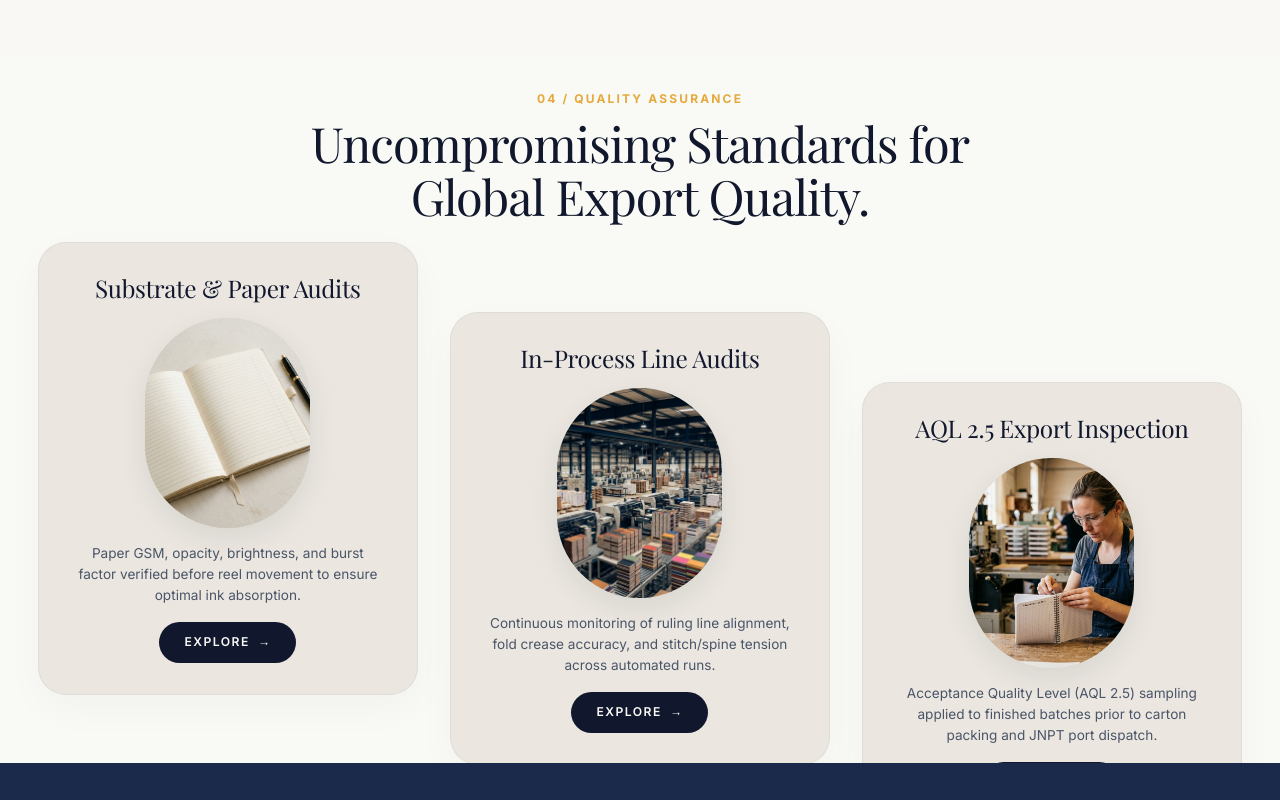
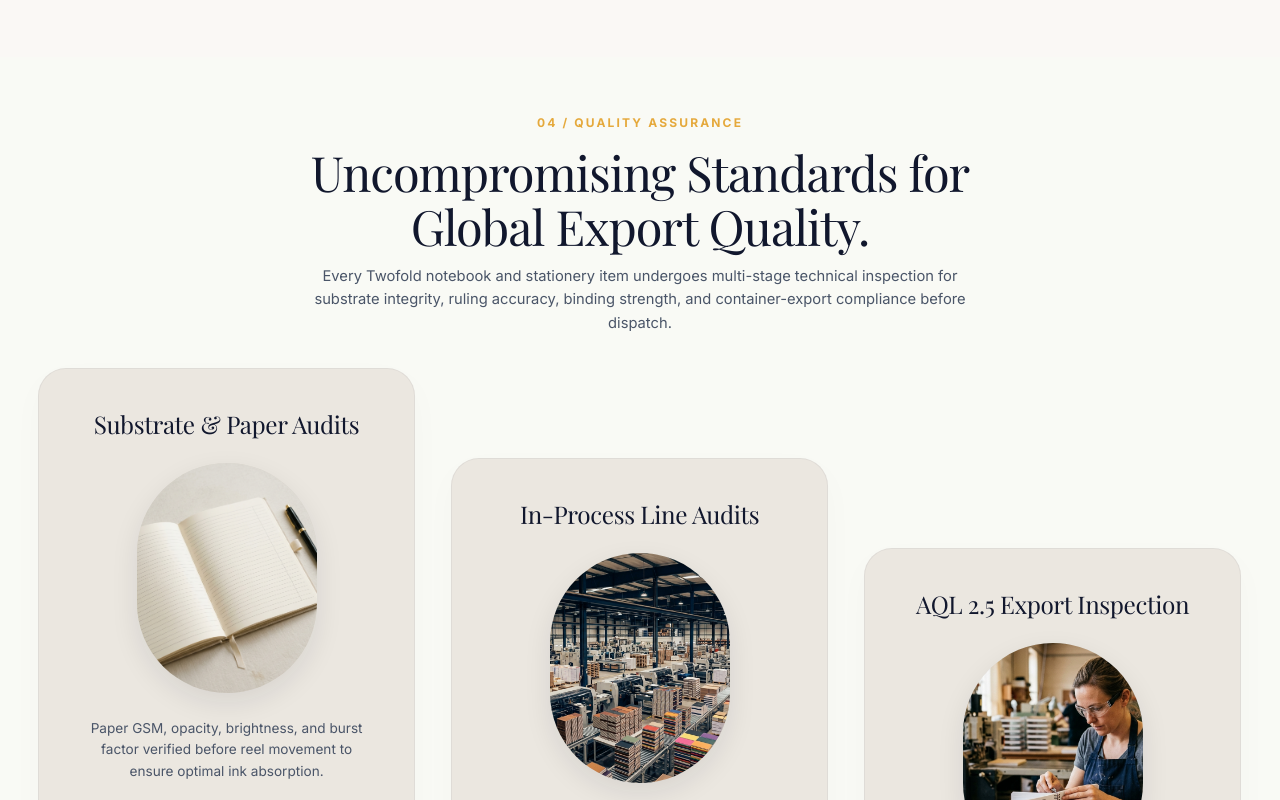
Before and after one commit to SujalSawardekar/twofoldd, a Next.js app: page / in a window 1280 px wide. Shown: the part 7460-8260 px from the top of the page. Built offline with nearby package versions, Linux system fonts and the light colour scheme; a web font is replaced by a local one.

Commit message:
fix: implement exact &Fold Webflow pinned scrubbed scroll animation sequence

```diff
--- a/src/components/home/QualityAssurance.js
+++ b/src/components/home/QualityAssurance.js
@@ -49,52 +49,65 @@
     const isDesktop = window.innerWidth > 840;
 
     if (isDesktop) {
-      // ── ULTRA-SMOOTH UPWARD CARD ALIGNMENT (NO PINNING, ZERO TOP VOID) ──
-      // Card 01 starts at top (y: 0).
-      // Card 02 glides UPWARD smoothly from 70px -> 0.
-      // Card 03 glides UPWARD smoothly from 140px -> 0.
-      // End state: All 3 cards align at the exact SAME top position (y: 0) smoothly!
+      // ── PINNED SCROLL TIMELINE MATCHING &FOLD WEBFLOW REFERENCE ──
+      // Stage 1 (Screenshot 1): Header visible, Card 1 top (y:0), Card 2 mid (y:90px), Card 3 low (y:180px)
+      // Stage 2 (Screenshot 2): Header shifts UPWARD off-screen as scroll begins
+      // Stage 3 (Screenshot 3): Card 2 moves UPWARD from 90px -> 0px to align with Card 1
+      // Stage 4 (Screenshot 4): Card 3 moves UPWARD from 180px -> 0px to align with Card 1 & 2
+      // Unpins cleanly once all 3 cards are aligned side-by-side at y: 0
+
       const tl = gsap.timeline({
         scrollTrigger: {
           trigger: sectionRef.current,
-          start: 'top 60%',
-          toggleActions: 'play none none reverse',
+          start: 'top top',
+          end: '+=230%',
+          pin: true,
+          scrub: 1,
+          anticipatePin: 1,
+          invalidateOnRefresh: true,
         },
       });
 
-      // Header entrance
+      // Step 1: Move Header UPWARD off-screen as scroll begins (Screenshot 2)
       if (headerRef.current) {
-        tl.fromTo(
-          headerRef.current.children,
-          { y: 20, opacity: 0 },
-          { y: 0, opacity: 1, duration: 0.8, stagger: 0.1, ease: 'power2.out' },
+        tl.to(
+          headerRef.current,
+          {
+            y: -140,
+            opacity: 0,
+            ease: 'none',
+            duration: 1.2,
+          },
           0
         );
       }
 
-      // Card 01 entrance fade
+      // Step 2: Card 02 moves UPWARD from 90px -> 0px (Screenshot 2 -> Screenshot 3)
       tl.fromTo(
-        cards[0],
-        { opacity: 0.5 },
-        { opacity: 1, duration: 0.6, ease: 'power2.out' },
-        0.1
+        cards[1],
+        { y: 90 },
+        {
+          y: 0,
+          ease: 'none',
+          duration: 1.4,
+        },
+        0.3
       );
 
-      // Card 02 glides UPWARD from 70px to 0
+      // Step 3: Card 03 moves UPWARD from 180px -> 0px (Screenshot 3 -> Screenshot 4)
       tl.fromTo(
-        cards[1],
-        { y: 70, opacity: 0.5 },
-        { y: 0, opacity: 1, duration: 1.0, ease: 'power2.out' },
-        0.2
+        cards[2],
+        { y: 180 },
+        {
+          y: 0,
+          ease: 'none',
+          duration: 1.4,
+        },
+        1.5
       );
 
-      // Card 03 glides UPWARD from 140px to 0
-      tl.fromTo(
-        cards[2],
-        { y: 140, opacity: 0.5 },
-        { y: 0, opacity: 1, duration: 1.15, ease: 'power2.out' },
-        0.35
-      );
+      // Step 4: Dwell hold so user sees all 3 cards aligned side-by-side before unpinning
+      tl.to({}, { duration: 0.5 });
     }
   }, { scope: sectionRef });
 
@@ -102,7 +115,7 @@
     <section className={styles.section} ref={sectionRef} id="quality-assurance">
       <div className={styles.inner}>
 
-        {/* ── COMPACT HEADER (Zero Empty Gap) ── */}
+        {/* ── HEADER (Shifts UPWARD off-screen on scroll) ── */}
         <div className={styles.header} ref={headerRef}>
           <span className={styles.eyebrow}>04 / QUALITY ASSURANCE</span>
 
@@ -111,6 +124,10 @@
             <span className={styles.headlineRow}>Uncompromising Standards for</span>
             <span className={styles.headlineRow}>Global Export Quality.</span>
           </h2>
+
+          <p className={styles.description}>
+            Every Twofold notebook and stationery item undergoes multi-stage technical inspection for substrate integrity, ruling accuracy, binding strength, and container-export compliance before dispatch.
+          </p>
         </div>
 
         {/* ── 3-COLUMN STAGGERED EDITORIAL CARDS ── */}
--- a/src/components/home/QualityAssurance.module.css
+++ b/src/components/home/QualityAssurance.module.css
@@ -1,21 +1,27 @@
 /* ═══════════════════════════════════════════════════════════════
    TWOFOLD — 04 / QUALITY ASSURANCE
-   Clean Compact Layout & Full Card Visibility:
-   - Compact header (Eyebrow + 2-Line Headline) for ZERO top void.
-   - Expanded container width (max-width: 1720px) filling left & right margins.
-   - 100% of Card 01, Card 02, and Card 03 (Title, Arch Photo, Description,
-     and EXPLORE Button) fully visible inside viewport at all times.
-   - Smooth upward card alignment animation without stuck pinning or floating text.
+   Exact &Fold Webflow Pinned Scrubbed Scroll Experience:
+   - Reference: https://andfold.webflow.io/ ("Offerings" Section)
+   - Header visible at top (Eyebrow + 2-Row Headline + Description)
+   - Initial state: Card 1 at top (y:0), Card 2 mid (y:90px), Card 3 low (y:180px)
+   - On scroll: Header glides UPWARD & fades out, Card 2 moves UPWARD to y:0, Card 3 moves UPWARD to y:0
+   - End state: All 3 cards align side-by-side at y:0 before unpinning
+   - Soft warm neutral card background (#EBE7E0)
+   - Arch / capsule photography crop (border-radius: 120px)
    ═══════════════════════════════════════════════════════════════ */
 
 .section {
   position: relative;
   background-color: #F9FAF5;
   color: #11172D;
-  padding: clamp(2rem, 3.5vh, 3.5rem) 0 clamp(3rem, 5vh, 5rem);
+  padding: clamp(3.5rem, 6vh, 5.5rem) 0 clamp(3.5rem, 6vh, 5.5rem);
   width: 100%;
+  min-height: 100vh;
+  display: flex;
+  flex-direction: column;
+  justify-content: center;
+  box-sizing: border-box;
   overflow: hidden;
-  box-sizing: border-box;
 }
 
 .inner {
@@ -26,15 +32,15 @@
   width: 100%;
 }
 
-/* ── COMPACT HEADER (Zero Empty Gap) ── */
+/* ── HEADER (Glides UPWARD and fades out on scroll) ── */
 .header {
   text-align: center;
-  max-width: 860px;
-  margin: 0 auto clamp(1.2rem, 2vh, 1.8rem);
+  max-width: 880px;
+  margin: 0 auto clamp(2rem, 3.5vh, 3.25rem);
   display: flex;
   flex-direction: column;
   align-items: center;
-  gap: clamp(6px, 0.8vh, 10px);
+  gap: clamp(10px, 1.4vh, 16px);
   will-change: transform, opacity;
 }
 
@@ -52,7 +58,7 @@
   font-family: var(--font-display, 'The youngest serif', Georgia, serif);
   font-size: clamp(2.2rem, 3.8vw, 3.5rem);
   font-weight: 400;
-  line-height: 1.1;
+  line-height: 1.12;
   letter-spacing: -0.02em;
   color: #11172D;
   margin: 0;
@@ -64,11 +70,21 @@
   white-space: nowrap;
 }
 
+.description {
+  font-family: var(--font-body, 'Gramatika', sans-serif);
+  font-size: clamp(0.92rem, 1.05vw, 1.05rem);
+  font-weight: 400;
+  line-height: 1.6;
+  color: #4A5568;
+  max-width: 660px;
+  margin: 0;
+}
+
 /* ── 3-CARD EDITORIAL GRID (Fills Full Desktop Width) ── */
 .cardGrid {
   display: grid;
   grid-template-columns: repeat(3, 1fr);
-  gap: clamp(20px, 2.5vw, 40px);
+  gap: clamp(20px, 2.8vw, 40px);
   align-items: start;
   width: 100%;
   padding-bottom: 20px;
@@ -79,32 +95,31 @@
   background-color: #EBE7E0;
   border: 1px solid rgba(17, 23, 45, 0.05);
   border-radius: 28px;
-  padding: clamp(1.8rem, 2.4vw, 2.6rem) clamp(1.4rem, 2vw, 2vw);
+  padding: clamp(2.2rem, 3.2vw, 3.25rem) clamp(1.4rem, 2.2vw, 2.2rem);
   display: flex;
   flex-direction: column;
   align-items: center;
   text-align: center;
-  min-height: clamp(440px, 52vh, 510px);
+  min-height: clamp(520px, 62vh, 600px);
   justify-content: space-between;
-  box-shadow: 0 14px 40px rgba(17, 23, 45, 0.03);
-  transition: transform 0.4s cubic-bezier(0.16, 1, 0.3, 1),
-              box-shadow 0.4s cubic-bezier(0.16, 1, 0.3, 1),
+  box-shadow: 0 12px 35px rgba(17, 23, 45, 0.025);
+  transition: box-shadow 0.4s cubic-bezier(0.16, 1, 0.3, 1),
               border-color 0.3s ease;
   box-sizing: border-box;
-  will-change: transform, opacity;
+  will-change: transform;
 }
 
-/* Initial Staggered Positions */
+/* Initial Staggered Positions (&Fold Webflow Reference) */
 .cardStagger1 {
   transform: translateY(0);
 }
 
 .cardStagger2 {
-  transform: translateY(70px);
+  transform: translateY(90px);
 }
 
 .cardStagger3 {
-  transform: translateY(140px);
+  transform: translateY(180px);
 }
 
 /* Hover Interaction */
@@ -117,7 +132,7 @@
   display: flex;
   flex-direction: column;
   align-items: center;
-  gap: 6px;
+  gap: 8px;
   width: 100%;
 }
 
@@ -131,14 +146,14 @@
   margin: 0;
 }
 
-/* Arch / Capsule Crop Image Shape (Generous Size) */
+/* Arch / Capsule Crop Image Shape (Matching Reference Screenshot) */
 .imageWrapper {
   position: relative;
-  width: clamp(165px, 12.5vw, 215px);
-  height: clamp(210px, 16vw, 270px);
-  border-radius: 110px;
+  width: clamp(180px, 14vw, 225px);
+  height: clamp(230px, 18vw, 285px);
+  border-radius: 120px;
   overflow: hidden;
-  margin: clamp(0.75rem, 1.2vw, 1.25rem) 0;
+  margin: clamp(1rem, 1.8vw, 1.5rem) 0;
   box-shadow: 0 10px 28px rgba(17, 23, 45, 0.09);
   flex-shrink: 0;
   background-color: #DDD8CE;
@@ -160,18 +175,18 @@
   display: flex;
   flex-direction: column;
   align-items: center;
-  gap: 1rem;
+  gap: 1.25rem;
   width: 100%;
 }
 
 .cardDesc {
   font-family: var(--font-body, 'Gramatika', sans-serif);
-  font-size: clamp(0.85rem, 0.95vw, 0.93rem);
+  font-size: clamp(0.85rem, 0.95vw, 0.92rem);
   font-weight: 400;
-  line-height: 1.55;
+  line-height: 1.6;
   color: #4A5568;
   margin: 0;
-  max-width: 310px;
+  max-width: 290px;
 }
 
 /* Explore Pill Button */
@@ -182,10 +197,10 @@
   background-color: #11172D;
   color: #FAF8F5;
   font-family: var(--font-body, 'Gramatika', sans-serif);
-  font-size: 0.76rem;
+  font-size: 0.78rem;
   font-weight: 600;
   letter-spacing: 0.12em;
-  padding: 10px 25px;
+  padding: 11px 26px;
   border-radius: 9999px;
   text-decoration: none;
   border: none;
@@ -209,7 +224,7 @@
 /* ── RESPONSIVE ── */
 @media (max-width: 1024px) {
   .cardGrid {
-    gap: 16px;
+    gap: 20px;
   }
 
   .headlineRow {
@@ -217,22 +232,22 @@
   }
 
   .card {
-    min-height: 420px;
-    padding: 1.5rem 1rem;
+    min-height: 480px;
+    padding: 1.8rem 1.2rem;
   }
 }
 
 @media (max-width: 840px) {
   .section {
     min-height: auto;
-    padding: 3.5rem 0;
+    padding: 4rem 0;
   }
 
   .cardGrid {
     grid-template-columns: 1fr;
     max-width: 480px;
     margin: 0 auto;
-    gap: 28px;
+    gap: 32px;
   }
 
   .cardStagger1,
@@ -248,8 +263,8 @@
 
 @media (max-width: 480px) {
   .imageWrapper {
-    width: 150px;
-    height: 190px;
-    border-radius: 80px;
+    width: 160px;
+    height: 210px;
+    border-radius: 90px;
   }
 }
```
